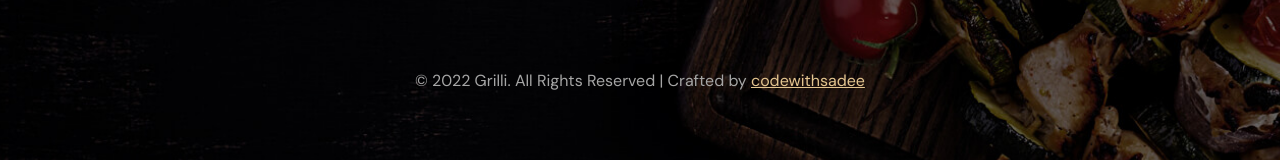
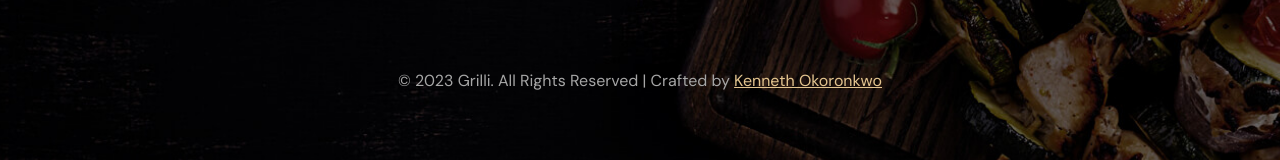
Before and after one commit to kenchigozie23/resturant-landing-page, a plain HTML site: page index.html in a window 1280 px wide. Shown: the part 8527-8687 px from the top of the page. Drawn offline with nearby package versions, Linux system fonts and the light colour scheme; a web font is replaced by a local one.

Commit message:
my first commit

```diff
--- a/index.html
+++ b/index.html
@@ -1183,8 +1183,8 @@
       <div class="footer-bottom">
 
         <p class="copyright">
-          &copy; 2022 Grilli. All Rights Reserved | Crafted by <a href="https://github.com/codewithsadee"
-            target="_blank" class="link">codewithsadee</a>
+          &copy; 2023 Grilli. All Rights Reserved | Crafted by <a href="https://github.com/codewithsadee"
+            target="_blank" class="link">Kenneth Okoronkwo</a>
         </p>
 
       </div>
```
Also changed, not shown: 1 other file.
